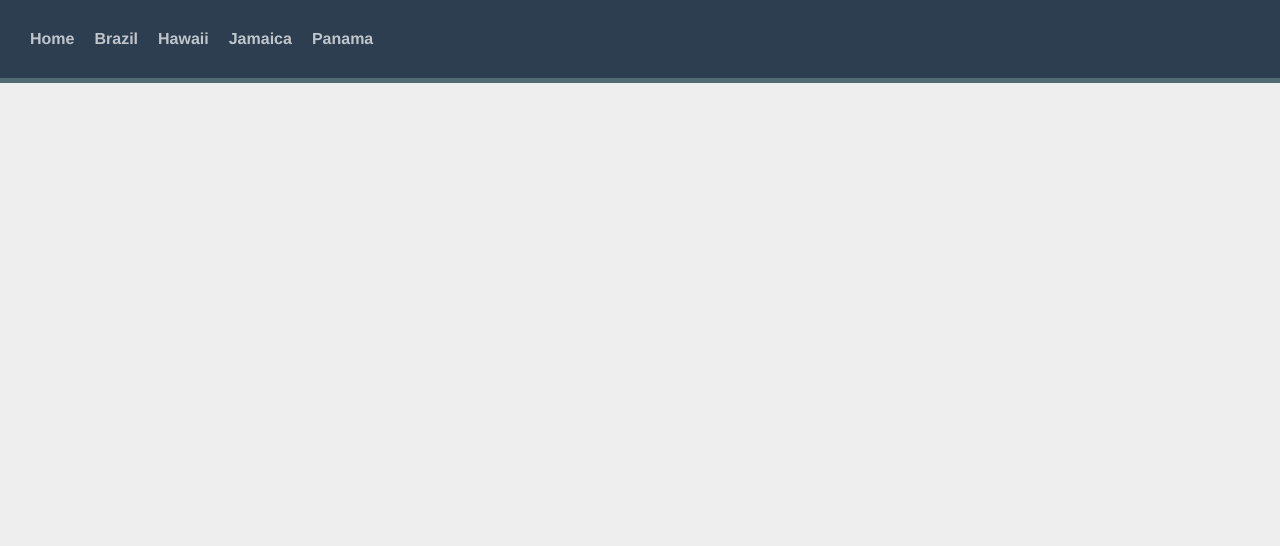
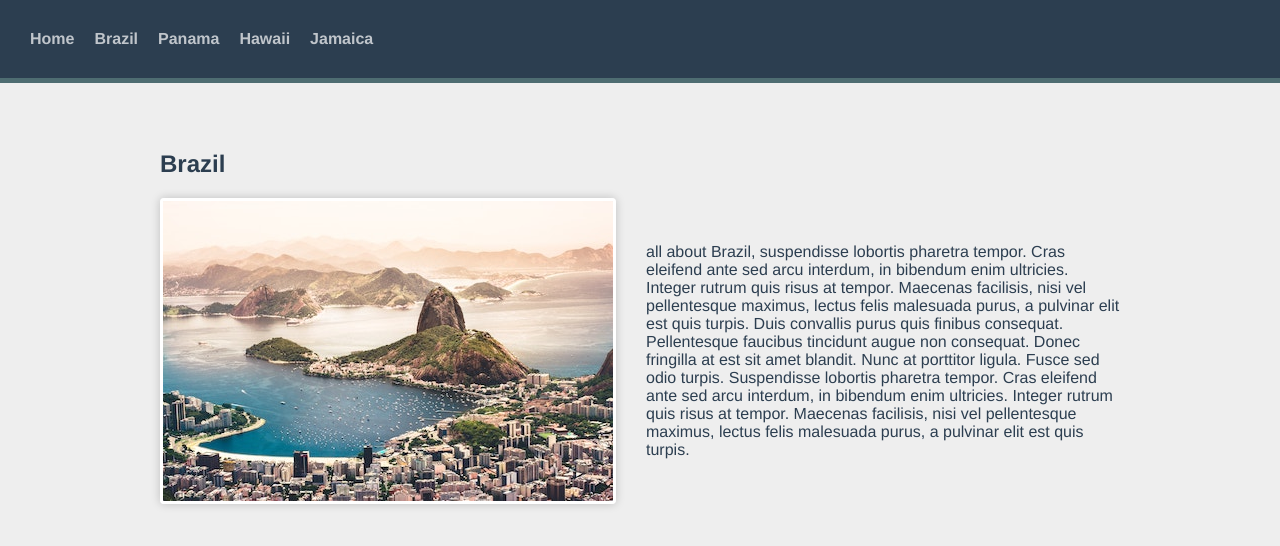
Before and after one commit to galaxymacos/vue-school-travel-app, a Vue app: page /destination/1/1 in a window 1280 px wide. Shown: the top 546 px of the page. Built offline with nearby package versions, Linux system fonts and the light colour scheme.

Commit message:
add another wildcard in url for better user friendly url

```diff
--- a/src/components/TheNavigation.vue
+++ b/src/components/TheNavigation.vue
@@ -1,12 +1,20 @@
 <template>
   <div id="nav">
     <router-link to="/">Home</router-link>
-    <router-link to="/brazil">Brazil</router-link>
-    <router-link to="/hawaii">Hawaii</router-link>
-    <router-link to="/jamaica">Jamaica</router-link>
-    <router-link to="/panama">Panama</router-link>
+    <router-link v-for="destination in destinations" :to="{name: 'destination.show', params: {id: destination.id, slug: destination.slug}}">{{ destination.name }}</router-link>
   </div>
 </template>
+<script>
+import sourceData from "@/data.json";
+export default {
+  name: "TheNavigation",
+  data() {
+    return {
+      destinations: sourceData.destinations
+    };
+  }
+};
+</script>
 <style>
 #nav .vue-school-active-link {
   color: red;
--- a/src/router/index.js
+++ b/src/router/index.js
@@ -4,11 +4,7 @@ import Home from "@/views/Home.vue";    // load component at the beginning
 
 const routes = [
     {path: '/', name: "home", component: Home},
-    {path: '/brazil', name: "brazil", component: () => import('@/views/Brazil.vue')}, // lazy load
-    {path: '/jamaica', name: "jamaica", component: () => import('@/views/Jamaica.vue')},
-    {path: '/hawaii', name: "hawaii", component: () => import('@/views/Hawaii.vue')},
-    {path: '/panama', name: "panama", component: () => import('@/views/Panama.vue')},
-    {path: '/destination/:id', name: "destination.show", component: () => import('@/views/DestinationShow.vue')}, // use :NAME in url to accept params
+    {path: '/destination/:id/:slug', name: "destination.show", component: () => import('@/views/DestinationShow.vue')}, // use :NAME in url to accept params
 ]
 
 
--- a/src/views/About.vue
+++ /dev/null
@@ -1,5 +0,0 @@
-<template>
-  <div class="about">
-    <h1>About</h1>
-  </div>
-</template>
--- a/src/views/Brazil.vue
+++ /dev/null
@@ -1,5 +0,0 @@
-<template>
-<div class="brazil">
-  <h1>Brazil</h1>
-</div>
-</template>
--- a/src/views/Hawaii.vue
+++ /dev/null
@@ -1,5 +0,0 @@
-<template>
-<div class="hawaii">
-  <h1>Hawaii</h1>
-</div>
-</template>
--- a/src/views/Home.vue
+++ b/src/views/Home.vue
@@ -20,7 +20,7 @@ export default {
       <router-link
           v-for="destination in destinations"
           :key="destination.id"
-          :to="{name: 'destination.show', params: {id: destination.id}}"> <!-- set the name of the route and the wildcard param "id" -->
+          :to="{name: 'destination.show', params: {id: destination.id, slug: destination.slug}}"> <!-- set the name of the route and the wildcard param "id" -->
         <h2>{{ destination.name }}</h2>
         <!-- set image source using :src="`PATH/${dynamic_path}`" -->
         <img :src="`/images/${destination.image}`" :alt="destination.name">
--- a/src/views/Jamaica.vue
+++ /dev/null
@@ -1,5 +0,0 @@
-<template>
-  <div class="jamaica">
-    <h1>Jamaica</h1>
-  </div>
-</template>
--- a/src/views/Panama.vue
+++ /dev/null
@@ -1,5 +0,0 @@
-<template>
-<div class="panama">
-  <h1>Panama</h1>
-</div>
-</template>
```
